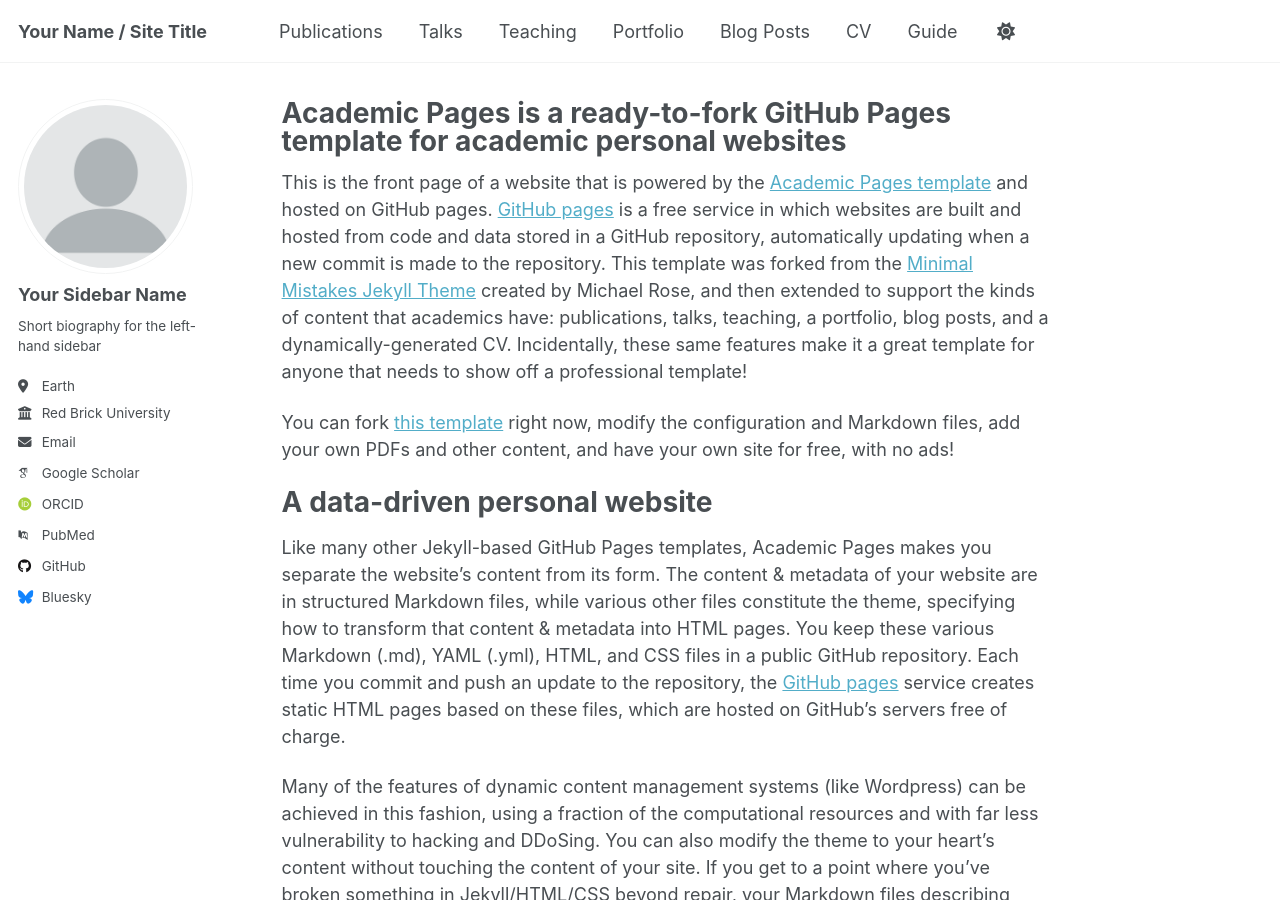
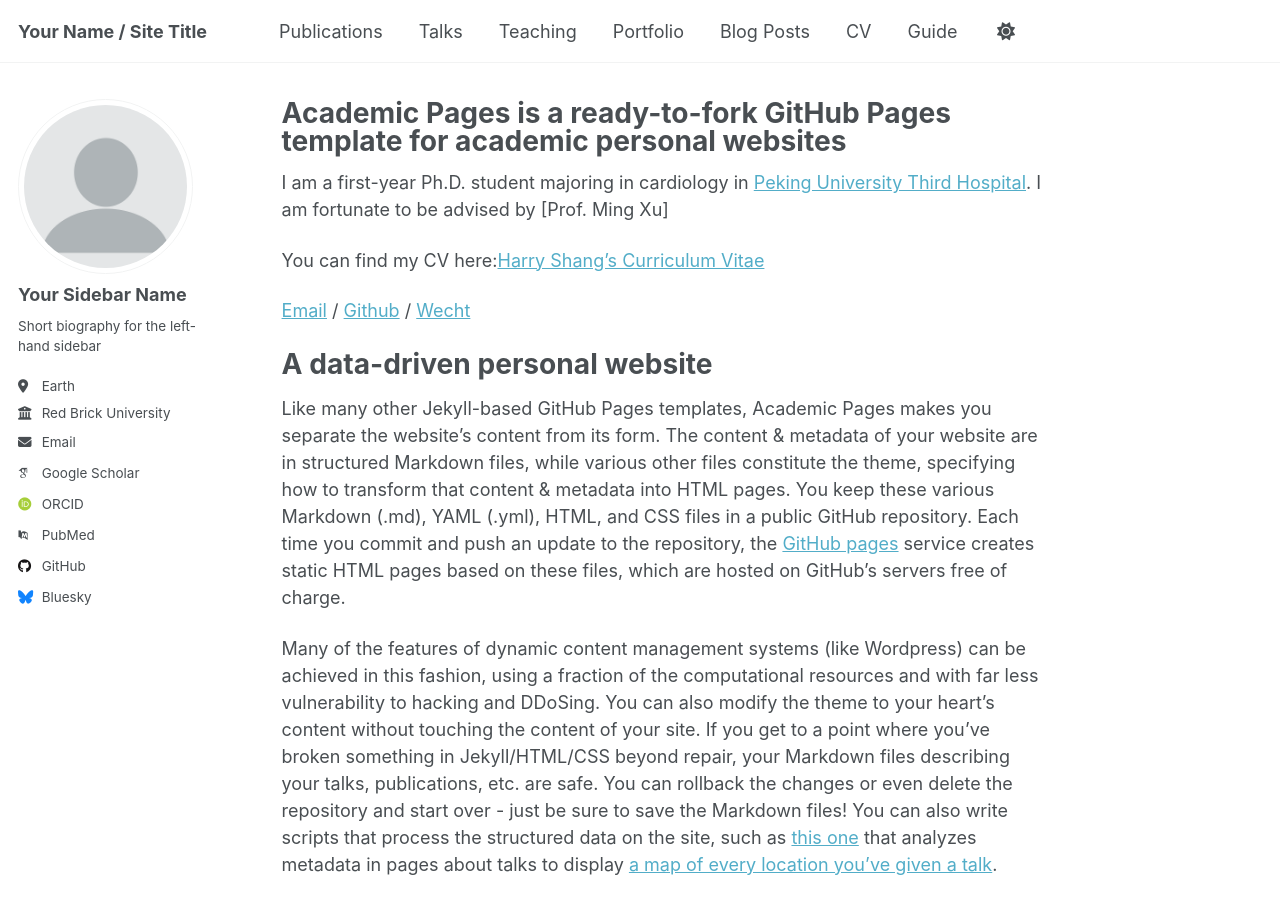
Before and after one commit to MedicalShang/MedicalShang.github.io, a Jekyll site: the page built from _pages/about.md, in a window 1280 px wide and 900 px high. Built offline with Jekyll 4.4.1, drawn with Linux system fonts in a browser that asks for light colours; some web fonts are replaced; a script that is not in the unit is left out.

Commit message:
Update about.md

```diff
--- a/_pages/about.md
+++ b/_pages/about.md
@@ -7,9 +7,11 @@ redirect_from:
   - /about.html
 ---
 
-This is the front page of a website that is powered by the [Academic Pages template](https://github.com/academicpages/academicpages.github.io) and hosted on GitHub pages. [GitHub pages](https://pages.github.com) is a free service in which websites are built and hosted from code and data stored in a GitHub repository, automatically updating when a new commit is made to the repository. This template was forked from the [Minimal Mistakes Jekyll Theme](https://mmistakes.github.io/minimal-mistakes/) created by Michael Rose, and then extended to support the kinds of content that academics have: publications, talks, teaching, a portfolio, blog posts, and a dynamically-generated CV. Incidentally, these same features make it a great template for anyone that needs to show off a professional template!
+I am a first-year Ph.D. student majoring in cardiology in [Peking University Third Hospital](https://www.puh3.net.cn). I am fortunate to be advised by [Prof. Ming Xu]
 
- You can fork [this template](https://github.com/academicpages/academicpages.github.io) right now, modify the configuration and Markdown files, add your own PDFs and other content, and have your own site for free, with no ads!
+You can find my CV here:[Harry Shang's Curriculum Vitae](../assets/Curriculum Vitae.pdf)
+
+[Email](medicalshang1213@gmail.com) / [Github](https://github.com/MedicalShang) / [Wecht](../images/wechat.jpg)
 
 A data-driven personal website
 ======
```
